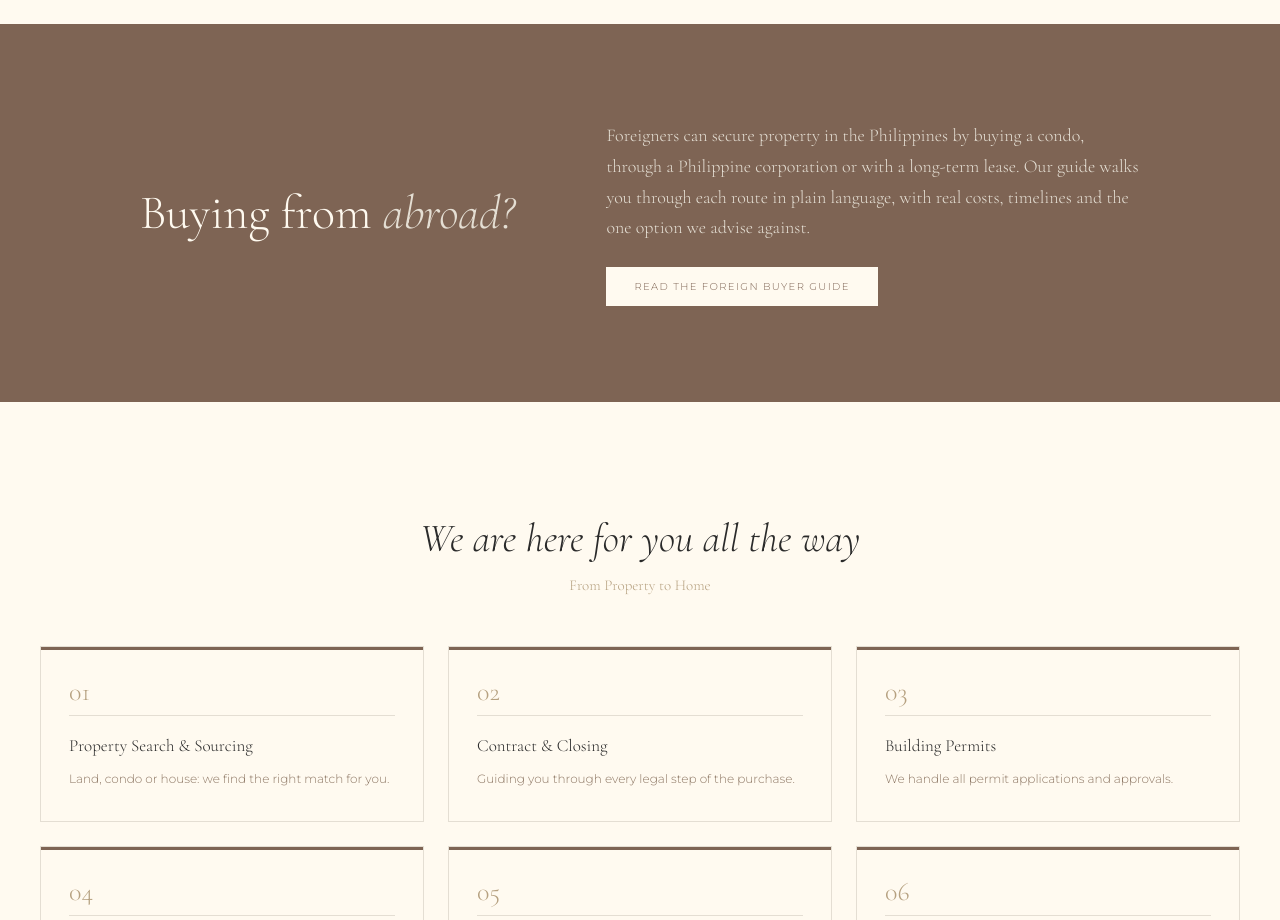
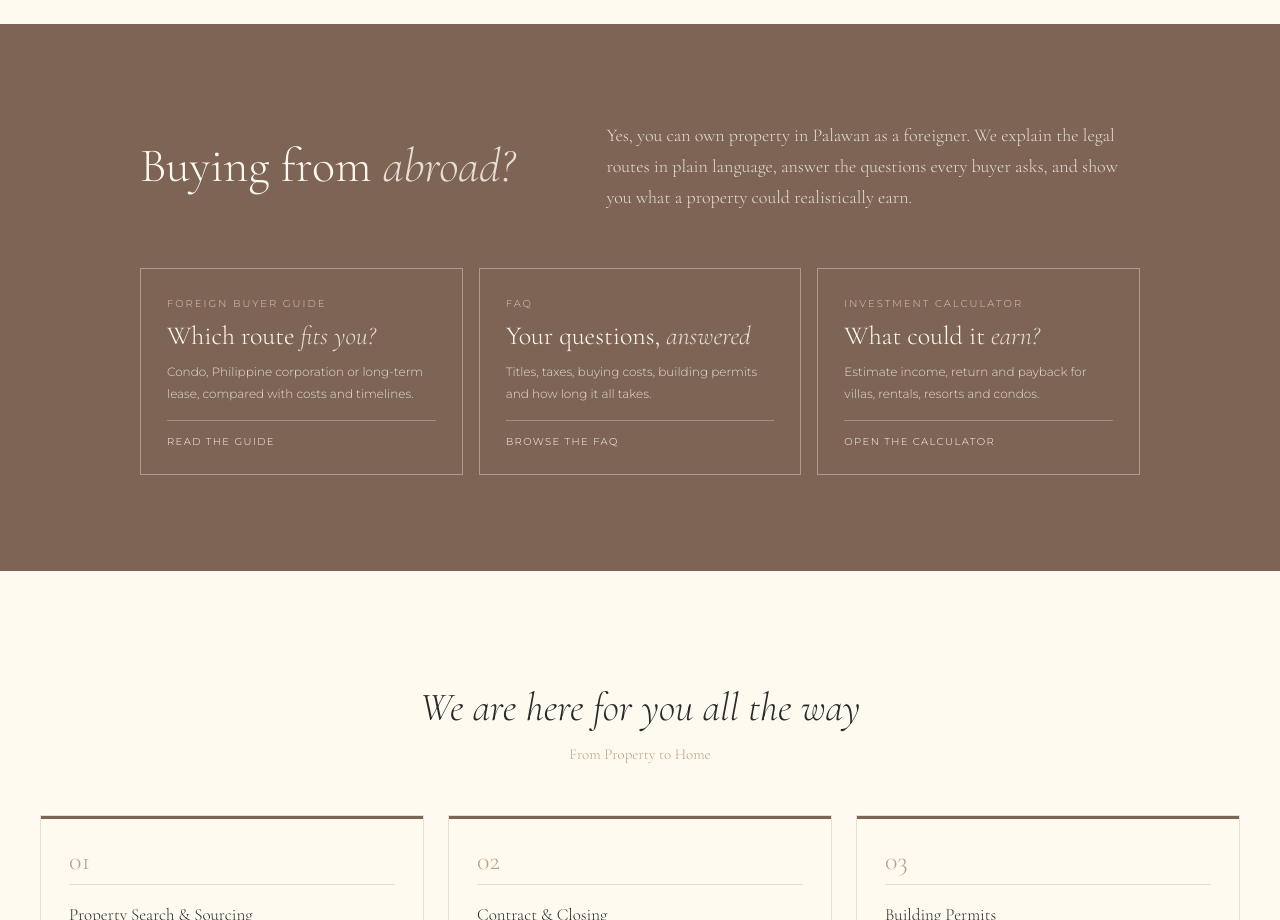
Before and after one commit to AlexXel00/Pathway-Real-Estate, a plain HTML site: page Wesbite/index.html in a window 1280 px wide. Shown: the part 1420-2340 px from the top of the page. Drawn offline with nearby package versions, Linux system fonts and the light colour scheme; no server answers.

Commit message:
Add files via upload

```diff
--- a/Wesbite/index.html
+++ b/Wesbite/index.html
@@ -715,6 +715,22 @@
     footer.site-footer .footer-license{text-align:center;}
   }
 </style>
+<style id="abroad-links-css">
+  /* Buying from abroad: three links */
+  .abroad-body p:last-child { margin-bottom: 0; }
+  .abroad-links { max-width: 1000px; margin: 56px auto 0; display: grid; grid-template-columns: repeat(3, minmax(0, 1fr)); gap: 16px; }
+  .abroad-link { display: flex; flex-direction: column; gap: 10px; padding: 28px 26px 26px; border: 0.5px solid rgba(228, 222, 211, 0.45); text-decoration: none; transition: background 0.25s, border-color 0.25s; }
+  .abroad-link:hover { background: rgba(255, 250, 240, 0.07); border-color: var(--c4); }
+  .al-kicker { font-family: var(--sans); font-size: 10px; letter-spacing: 0.2em; text-transform: uppercase; color: var(--c4); opacity: 0.85; }
+  .al-title { font-family: var(--serif); font-weight: 300; font-size: 26px; line-height: 1.2; color: var(--bg); }
+  .al-title em { font-style: italic; color: var(--c4); }
+  .al-text { font-family: var(--sans); font-size: 12px; line-height: 1.8; color: var(--c4); flex: 1; }
+  .al-cta { font-family: var(--sans); font-size: 10px; letter-spacing: 0.14em; text-transform: uppercase; color: var(--bg); padding-top: 14px; border-top: 0.5px solid rgba(228, 222, 211, 0.35); margin-top: 6px; }
+  @media (max-width: 900px) {
+    .abroad-links { grid-template-columns: 1fr; margin-top: 32px; gap: 12px; }
+    .abroad-link { padding: 22px 20px; text-align: left; }
+  }
+</style>
 <style id="site-nav-css">
   /* Menu behind the three lines - identical on every page */
   nav button.hamburger{background:none;border:0;padding:6px 0 6px 6px;margin-left:28px;display:flex;flex-direction:column;gap:5px;cursor:pointer;}
@@ -851,9 +867,28 @@
   <div class="abroad-inner">
     <h2 class="abroad-title">Buying from <em>abroad?</em></h2>
     <div class="abroad-body">
-      <p>Foreigners can secure property in the Philippines by buying a condo, through a Philippine corporation or with a long-term lease. Our guide walks you through each route in plain language, with real costs, timelines and the one option we advise against.</p>
-      <a class="abroad-btn" href="/foreign-buyers.html">Read the foreign buyer guide</a>
+      <p>Yes, you can own property in Palawan as a foreigner. We explain the legal routes in plain language, answer the questions every buyer asks, and show you what a property could realistically earn.</p>
     </div>
+  </div>
+  <div class="abroad-links">
+    <a class="abroad-link" href="/foreign-buyers.html">
+      <span class="al-kicker">Foreign Buyer Guide</span>
+      <span class="al-title">Which route <em>fits you?</em></span>
+      <span class="al-text">Condo, Philippine corporation or long-term lease, compared with costs and timelines.</span>
+      <span class="al-cta">Read the guide</span>
+    </a>
+    <a class="abroad-link" href="/faq.html">
+      <span class="al-kicker">FAQ</span>
+      <span class="al-title">Your questions, <em>answered</em></span>
+      <span class="al-text">Titles, taxes, buying costs, building permits and how long it all takes.</span>
+      <span class="al-cta">Browse the FAQ</span>
+    </a>
+    <a class="abroad-link" href="/calculator.html">
+      <span class="al-kicker">Investment Calculator</span>
+      <span class="al-title">What could it <em>earn?</em></span>
+      <span class="al-text">Estimate income, return and payback for villas, rentals, resorts and condos.</span>
+      <span class="al-cta">Open the calculator</span>
+    </a>
   </div>
 </section>
 
```
